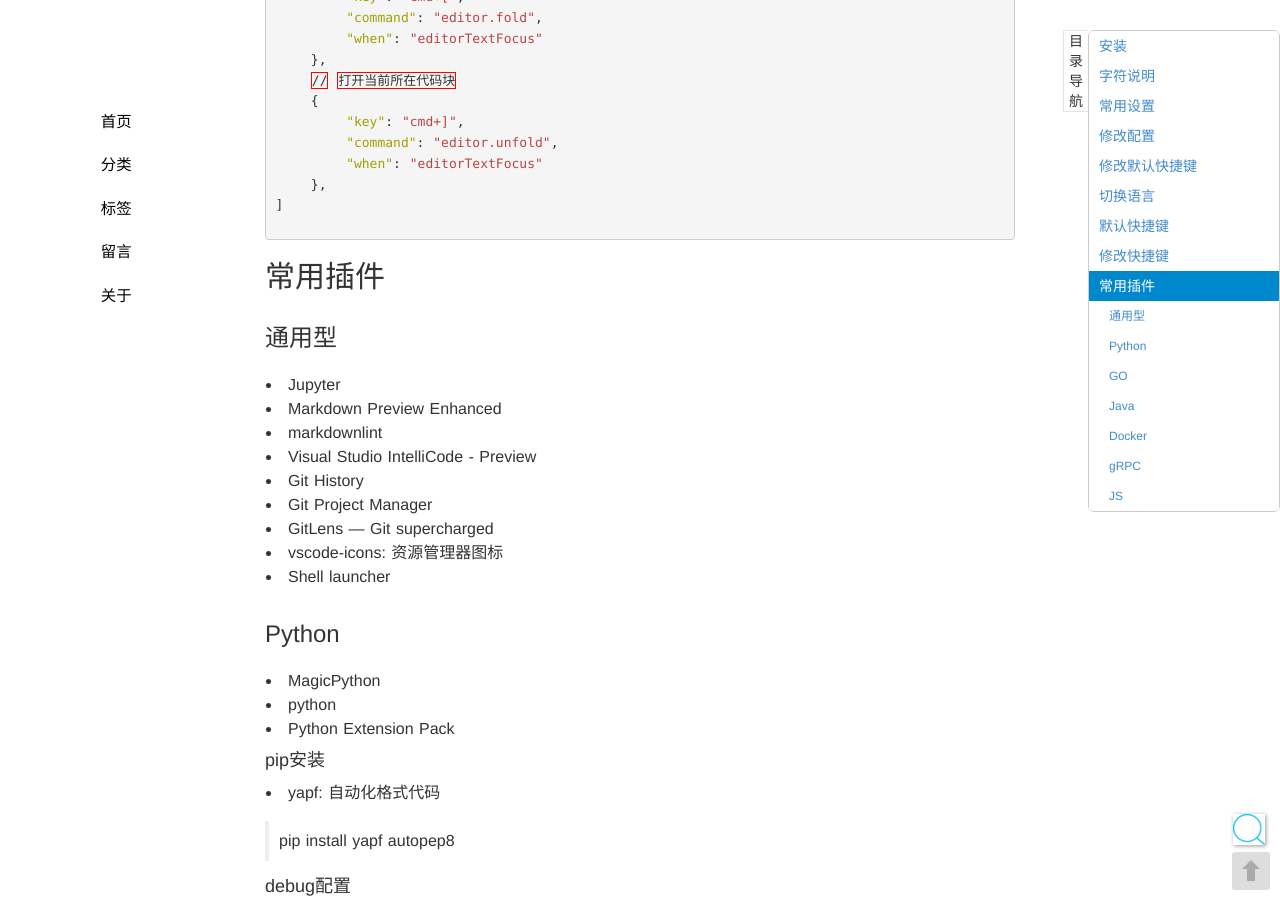
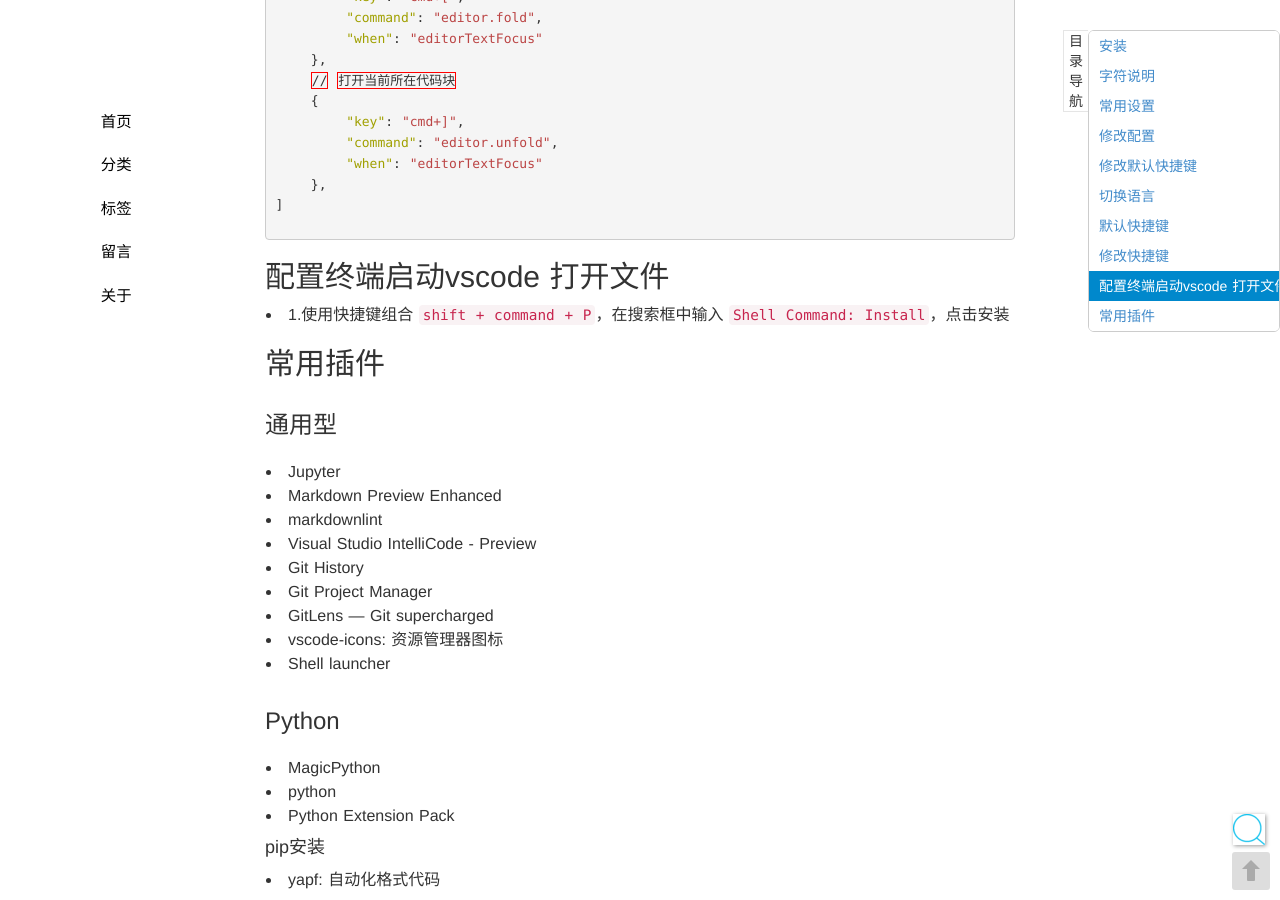
Before and after one commit to seekplum/seekplum.github.io, a Jekyll site: the page built from _posts/2017-12-25-vscode-use.md, in a window 1280 px wide and 900 px high, scrolled down 5111 px. Built offline with Jekyll 4.4.1, drawn with Linux system fonts in a browser that asks for light colours; comment, search, counter and statistics services are not loaded.

Commit message:
配置终端使用vscode打开文件

````diff
--- a/_posts/2017-12-25-vscode-use.md
+++ b/_posts/2017-12-25-vscode-use.md
@@ -246,6 +246,10 @@
 ]
 ```
 
+## 配置终端启动vscode 打开文件
+
+* 1.使用快捷键组合 `shift + command + P`，在搜索框中输入 `Shell Command: Install`，点击安装
+
 ## 常用插件
 
 ### 通用型
````
